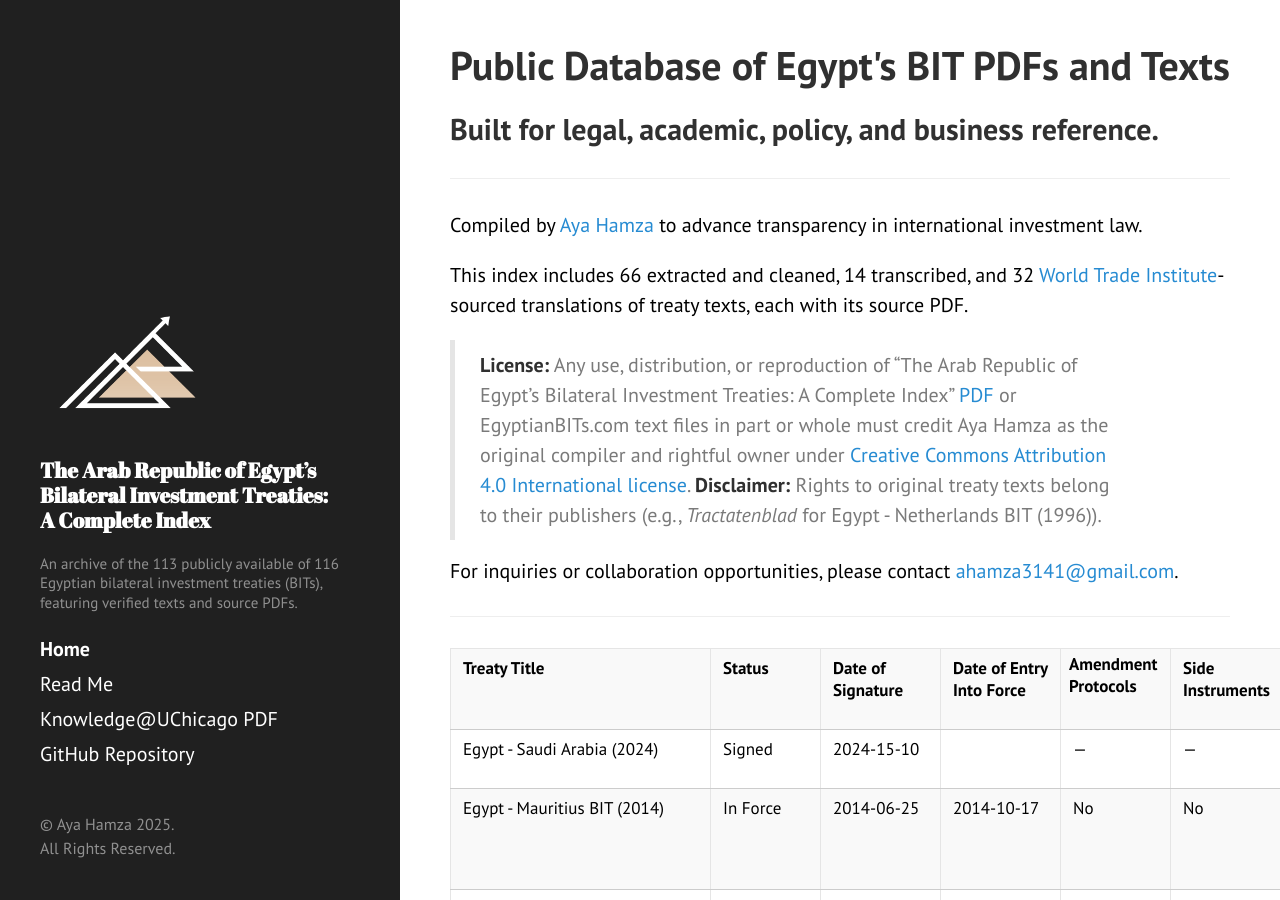
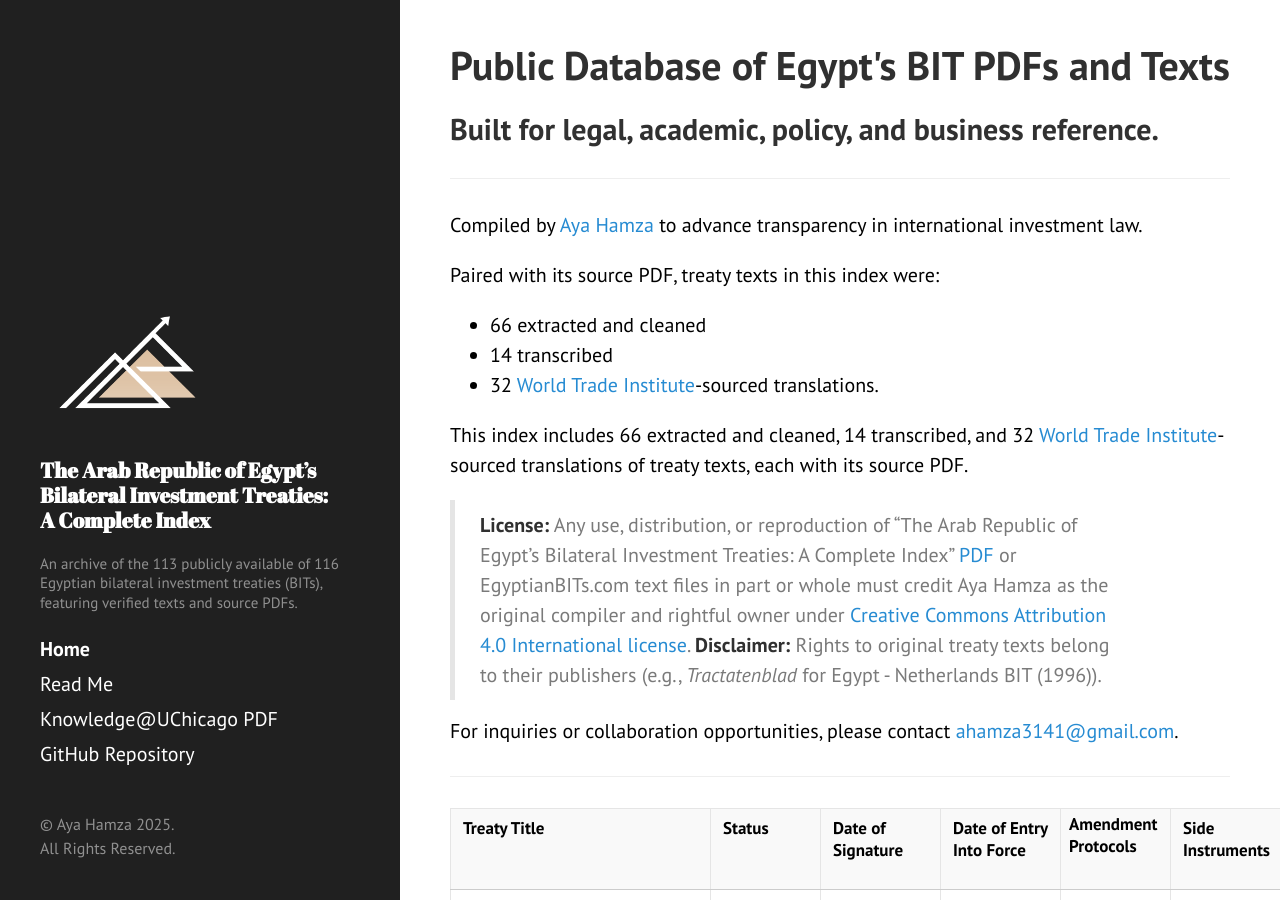
Before and after one commit to ayahamza1/MENABITs, a Jekyll site: the page built from index.md, in a window 1280 px wide and 900 px high. Built offline with Jekyll 4.4.1, drawn with Linux system fonts in a browser that asks for light colours.

Commit message:
Update index.md

```diff
--- a/index.md
+++ b/index.md
@@ -10,6 +10,11 @@ permalink: /
 
 Compiled by [Aya Hamza](https://www.linkedin.com/in/ayahamza) to advance transparency in international investment law.
 
+Paired with its source PDF, treaty texts in this index were:
+* 66 extracted and cleaned
+* 14 transcribed
+* 32 [World Trade Institute](https://edit.wti.org/document/investment-treaty/search)-sourced translations.
+
 This index includes 66 extracted and cleaned, 14 transcribed, and 32 [World Trade Institute](https://edit.wti.org/document/investment-treaty/search)-sourced translations of treaty texts, each with its source PDF.
 
 > **License:** Any use, distribution, or reproduction of "The Arab Republic of Egypt's Bilateral Investment Treaties: A Complete Index" [PDF](https://knowledge.uchicago.edu/record/14799?ln=en&v=pdf) or EgyptianBITs.com text files in part or whole must credit Aya Hamza as the original compiler and rightful owner under <a href="https://creativecommons.org/licenses/by/4.0/">Creative Commons Attribution 4.0 International license</a>.
```
